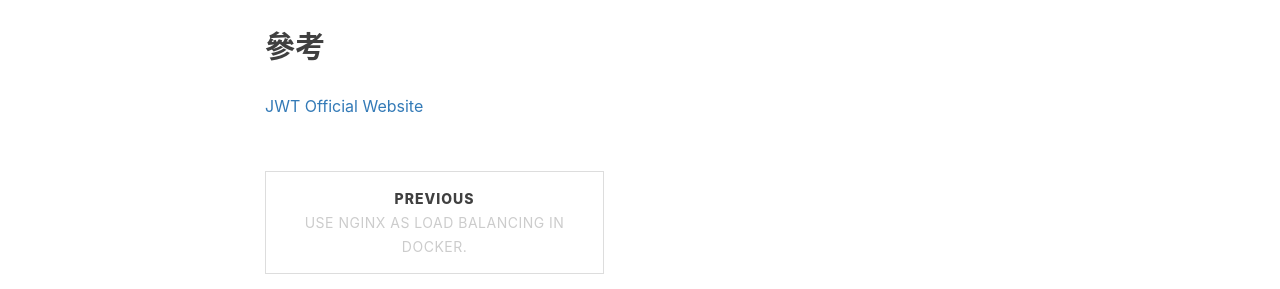
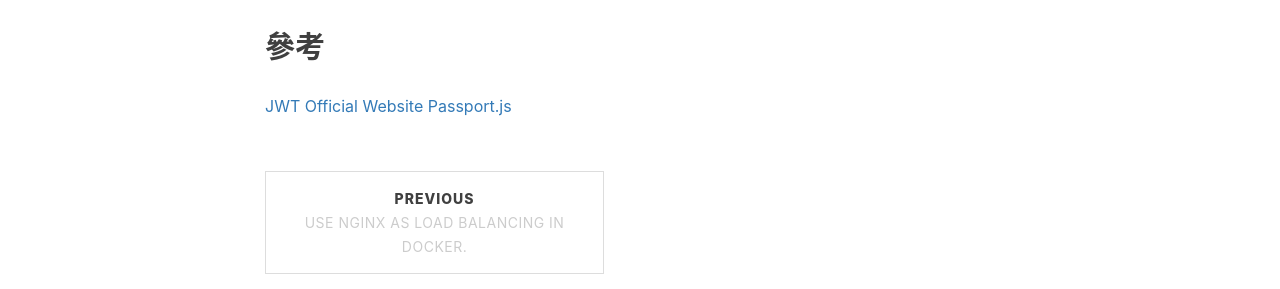
Before and after one commit to NeroCube/nerocube.github.io, a Jekyll site: the page built from _posts/2018-07-13-node_js_jwt.md, in a window 1280 px wide. Shown: the part 1026-1315 px from the top of the page. Built offline with Jekyll 4.4.1, drawn with Linux system fonts in a browser that asks for light colours; nearby versions of some CDN libraries; comment, search, counter and statistics services are not loaded.

Commit message:
Update 2018-07-13-node_js_jwt.md

```diff
--- a/_posts/2018-07-13-node_js_jwt.md
+++ b/_posts/2018-07-13-node_js_jwt.md
@@ -25,3 +25,4 @@ tags:
 
 ## 參考
 [JWT Official Website](https://jwt.io/)
+[Passport.js](http://www.passportjs.org/docs/downloads/html/)
```
